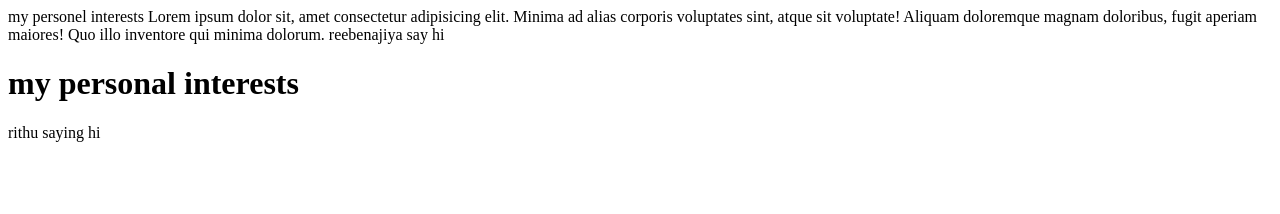
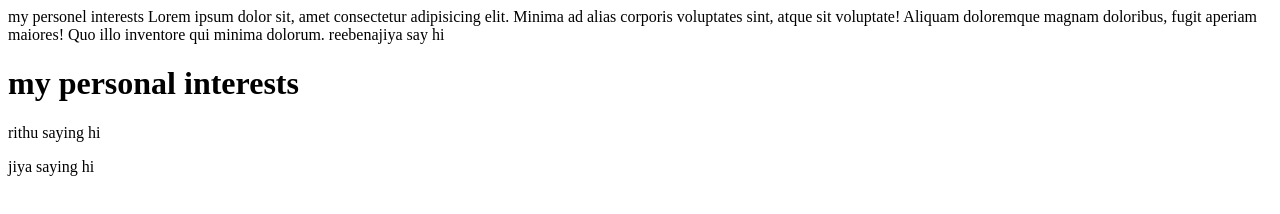
Before and after one commit to jiyarebeena/github-workshop., a plain HTML site: page index.html in a window 1280 px wide. Drawn offline with Linux system fonts and the light colour scheme.

Commit message:
new file added

```diff
--- a/index.html
+++ b/index.html
@@ -4,3 +4,4 @@ reebenajiya say hi
 <h1>my personal interests</h1>
 
 <p> rithu saying hi</p>
+<p> jiya saying hi</p>
```
